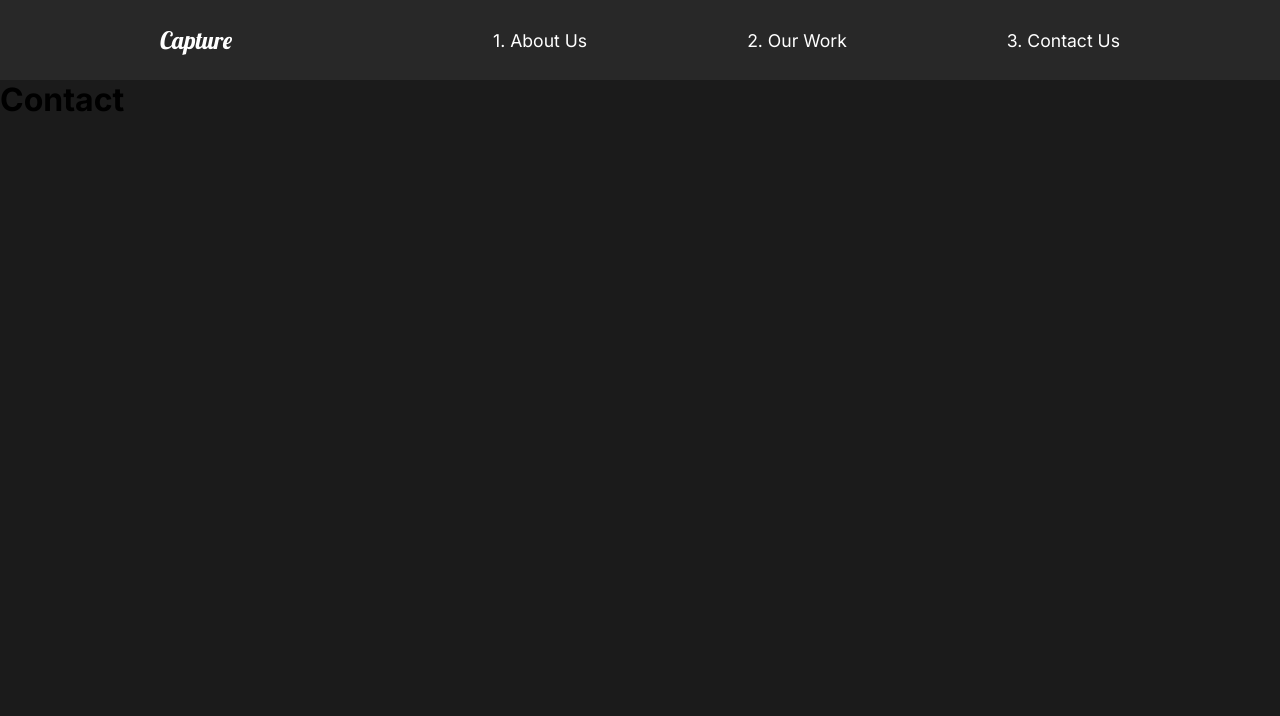
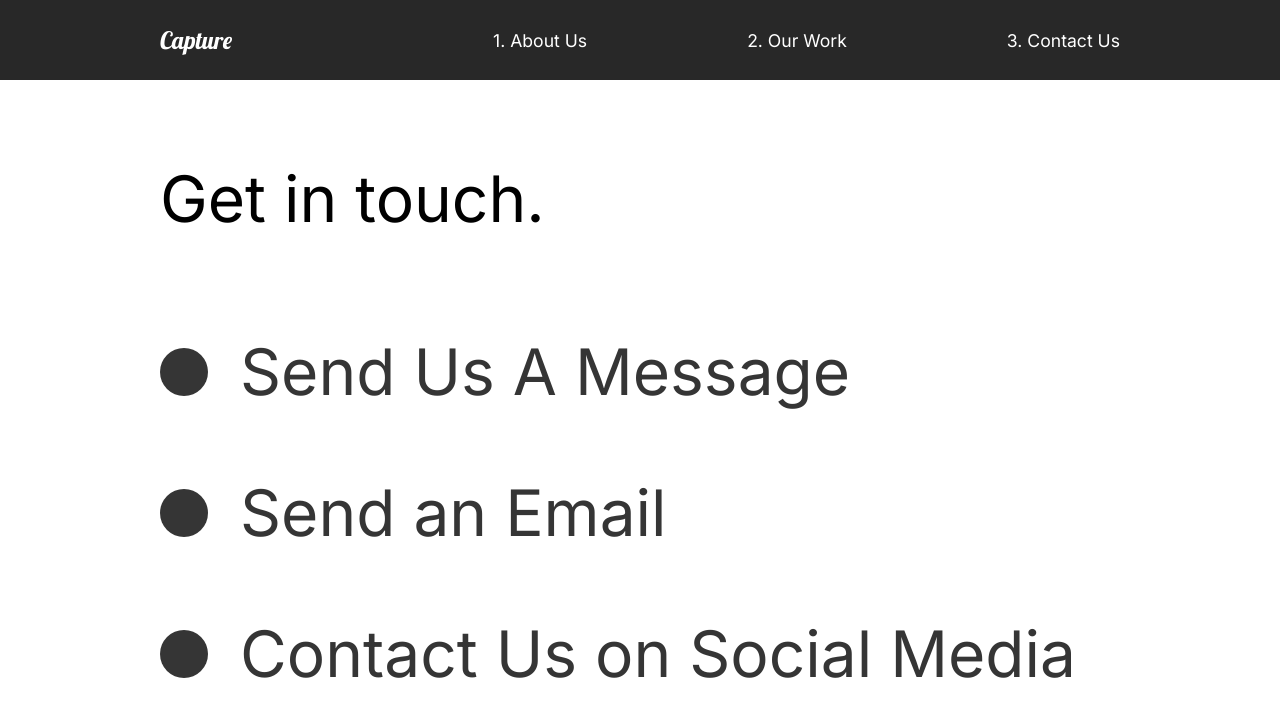
Before and after one commit to KrenarMuzaqi/capture-project, a React (Create React App) app: page /contact in a window 1280 px wide. Shown: the top 716 px of the page. Built offline with nearby package versions, Linux system fonts and the light colour scheme.

Commit message:
Contact Page finished

```diff
--- a/src/components/GlobalStyle.js
+++ b/src/components/GlobalStyle.js
@@ -10,6 +10,7 @@
   body{
     background-color: #1b1b1b;
     font-family: 'Inter', sans-serif;
+    overflow-x: hidden;
   }
 
   button{
--- a/src/components/Nav.js
+++ b/src/components/Nav.js
@@ -7,7 +7,7 @@
   return (
     <StyledNav>
       <h1>
-        <Link id="logo" href="#">
+        <Link to="/" id="logo">
           Capture
         </Link>
       </h1>
--- a/src/pages/ContactUs.js
+++ b/src/pages/ContactUs.js
@@ -3,19 +3,75 @@
 
 //Animations
 import { motion } from "framer-motion";
-import { pageAnimation } from "../animation";
+import { pageAnimation, titleAnim } from "../animation";
 
 const ContactUs = () => {
   return (
-    <motion.div
+    <ContactStyle
       variants={pageAnimation}
       initial="hidden"
       animate="show"
       exit="exit"
     >
-      <h1>Contact </h1>
-    </motion.div>
+      <Title>
+        <Hide>
+          <motion.h2 variants={titleAnim}>Get in touch.</motion.h2>
+        </Hide>
+      </Title>
+      <div>
+        <Hide>
+          <Social variants={titleAnim}>
+            <Circle />
+            <h2>Send Us A Message</h2>
+          </Social>
+        </Hide>
+        <Hide>
+          <Social variants={titleAnim}>
+            <Circle />
+            <h2>Send an Email</h2>
+          </Social>
+        </Hide>
+        <Hide>
+          <Social variants={titleAnim}>
+            <Circle />
+            <h2>Contact Us on Social Media</h2>
+          </Social>
+        </Hide>
+      </div>
+    </ContactStyle>
   );
 };
 
+const ContactStyle = styled(motion.div)`
+  padding: 5rem 10rem;
+  color: #353535;
+  min-height: 90vh;
+  background-color: #fff;
+`;
+
+const Title = styled.div`
+  margin-bottom: 4rem;
+  color: #000;
+`;
+
+const Hide = styled.div`
+  overflow: hidden;
+`;
+
+const Circle = styled.div`
+  border-radius: 50%;
+  width: 3rem;
+  height: 3rem;
+  background-color: #353535;
+`;
+
+const Social = styled(motion.div)`
+  display: flex;
+  align-items: center;
+
+  h2 {
+    margin: 2rem;
+  }
+`;
+
 export default ContactUs;
```
